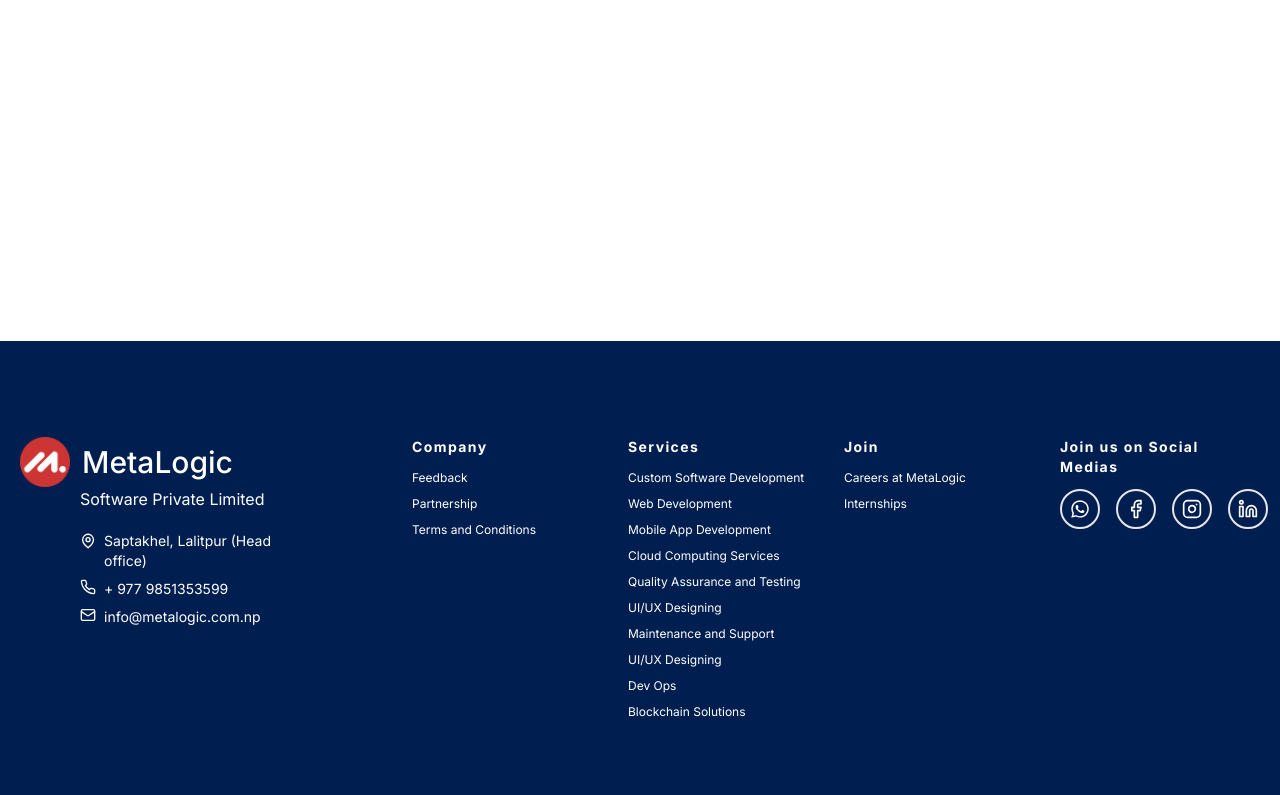
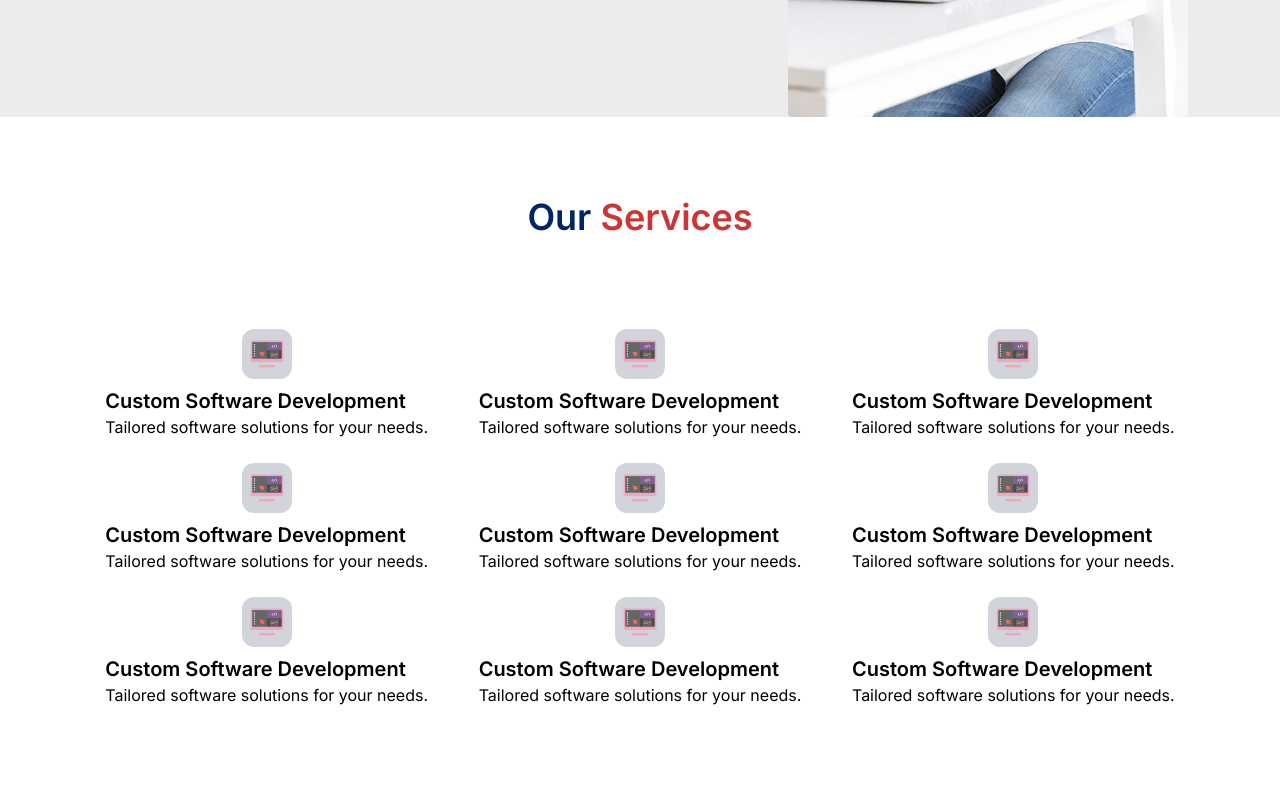
Before and after one commit to 1sudeep1/MetaLogic-Task, a Next.js app: page /services in a window 1280 px wide. Before the commit this address had no page. Shown: the part 525-1320 px from the top of the page. Built offline with nearby package versions, Linux system fonts and the light colour scheme.

Commit message:
service page done

```diff
--- /dev/null
+++ b/src/app/(Pages)/services/page.js
@@ -0,0 +1,114 @@
+import Image from 'next/image'
+import Link from 'next/link';
+import React from 'react'
+import { FaPlayCircle } from "react-icons/fa";
+
+const Services = () => {
+    return (
+        <section>
+            <div className='md:flex justify-around items-center bg-[#ECECEE]'>
+                <div className='md:order-2'>
+                    <Image className='h-[36rem] rounded mx-auto' src='/services.jpg' alt='metalogic company service banner' width={400} height={300} />
+                </div>
+                <div className='md:max-w-[40%] md:text-left text-center my-10'>
+                    <h1 className='text-5xl font-semibold mb-5 text-[#002663]'>Better <span className='text-[#CD3534]'>Services</span> <br />
+                        for our users
+                    </h1>
+                    <p>
+                        We provide a range of IT services & support. Our tailored solutions help businesses streamline operations and achieve their goals with reliable expertise.</p>
+                    <div as={Link} href='#' className='justify-center md:justify-start mt-5 pb-10 flex items-center gap-2 cursor-pointer hover:font-bold' >
+                        <FaPlayCircle className='text-3xl text-[#CD3433] animate-spin' />
+                        <p className='text-[#002663] text-sm'>Watch Video</p>
+                    </div>
+                </div>
+            </div>
+            <h1 className='text-center pt-20 text-4xl font-semibold text-[#002663]'>Our <span className='text-[#CD3534]'>Services</span></h1>
+            <div className='p-20 flex flex-wrap justify-around'>
+                <div className='flex cursor-pointer flex-col justify-center items-center gap-2 hover:bg-[#002663] p-3 hover:text-white rounded-2xl'>
+                    <div className='bg-gray-300 rounded-xl'>
+                        <Image className='p-2' src='/computer.svg' alt='software development icon' width={50} height={50} />
+                    </div>
+                    <div>
+                        <h2 className='text-xl font-semibold'>Custom Software Development</h2>
+                        <p>Tailored software solutions for your needs.</p>
+                    </div>
+                </div>
+                <div className='flex flex-col justify-center items-center gap-2 hover:bg-[#002663] p-3 hover:text-white rounded-2xl'>
+                    <div className='bg-gray-300 rounded-xl'>
+                        <Image className='p-2' src='/computer.svg' alt='software development icon' width={50} height={50} />
+                    </div>
+                    <div>
+                        <h2 className='text-xl font-semibold'>Custom Software Development</h2>
+                        <p>Tailored software solutions for your needs.</p>
+                    </div>
+                </div>
+                <div className='flex flex-col justify-center items-center gap-2 hover:bg-[#002663] p-3 hover:text-white rounded-2xl'>
+                    <div className='bg-gray-300 rounded-xl'>
+                        <Image className='p-2' src='/computer.svg' alt='software development icon' width={50} height={50} />
+                    </div>
+                    <div>
+                        <h2 className='text-xl font-semibold'>Custom Software Development</h2>
+                        <p>Tailored software solutions for your needs.</p>
+                    </div>
+                </div>
+                <div className='flex flex-col justify-center items-center gap-2 hover:bg-[#002663] p-3 hover:text-white rounded-2xl'>
+                    <div className='bg-gray-300 rounded-xl'>
+                        <Image className='p-2' src='/computer.svg' alt='software development icon' width={50} height={50} />
+                    </div>
+                    <div>
+                        <h2 className='text-xl font-semibold'>Custom Software Development</h2>
+                        <p>Tailored software solutions for your needs.</p>
+                    </div>
+                </div>
+                <div className='flex flex-col justify-center items-center gap-2 hover:bg-[#002663] p-3 hover:text-white rounded-2xl'>
+                    <div className='bg-gray-300 rounded-xl'>
+                        <Image className='p-2' src='/computer.svg' alt='software development icon' width={50} height={50} />
+                    </div>
+                    <div>
+                        <h2 className='text-xl font-semibold'>Custom Software Development</h2>
+                        <p>Tailored software solutions for your needs.</p>
+                    </div>
+                </div>
+                <div className='flex flex-col justify-center items-center gap-2 hover:bg-[#002663] p-3 hover:text-white rounded-2xl'>
+                    <div className='bg-gray-300 rounded-xl'>
+                        <Image className='p-2' src='/computer.svg' alt='software development icon' width={50} height={50} />
+                    </div>
+                    <div>
+                        <h2 className='text-xl font-semibold'>Custom Software Development</h2>
+                        <p>Tailored software solutions for your needs.</p>
+                    </div>
+                </div>
+
+                <div className='flex flex-col justify-center items-center gap-2 hover:bg-[#002663] p-3 hover:text-white rounded-2xl'>
+                    <div className='bg-gray-300 rounded-xl'>
+                        <Image className='p-2' src='/computer.svg' alt='software development icon' width={50} height={50} />
+                    </div>
+                    <div>
+                        <h2 className='text-xl font-semibold'>Custom Software Development</h2>
+                        <p>Tailored software solutions for your needs.</p>
+                    </div>
+                </div>
+                <div className='flex flex-col justify-center items-center gap-2 hover:bg-[#002663] p-3 hover:text-white rounded-2xl'>
+                    <div className='bg-gray-300 rounded-xl'>
+                        <Image className='p-2' src='/computer.svg' alt='software development icon' width={50} height={50} />
+                    </div>
+                    <div>
+                        <h2 className='text-xl font-semibold'>Custom Software Development</h2>
+                        <p>Tailored software solutions for your needs.</p>
+                    </div>
+                </div>
+                <div className='flex flex-col justify-center items-center gap-2 hover:bg-[#002663] p-3 hover:text-white rounded-2xl'>
+                    <div className='bg-gray-300 rounded-xl'>
+                        <Image className='p-2' src='/computer.svg' alt='software development icon' width={50} height={50} />
+                    </div>
+                    <div>
+                        <h2 className='text-xl font-semibold'>Custom Software Development</h2>
+                        <p>Tailored software solutions for your needs.</p>
+                    </div>
+                </div>
+            </div>
+        </section>
+    )
+}
+
+export default Services
--- a/src/app/components/navbar/page.js
+++ b/src/app/components/navbar/page.js
@@ -1,18 +1,19 @@
 'use client'
 import Image from 'next/image'
+import Link from 'next/link';
 import React from 'react'
 import { IoMenu } from "react-icons/io5";
 const Navbar = () => {
     return (
         <header className="body-font bg-[#002663] text-white">
             <div className="container mx-auto flex flex-wrap p-2 flex-row items-center">
-                <a className="flex title-font font-medium items-center text-gray-900 mb-4 md:mb-0">
+                <Link href='/' className="flex title-font font-medium items-center text-gray-900 mb-4 md:mb-0">
                     <Image src='/metalogo.png' alt='metalogic company logo' width={50} height={50} />
                     <span className="ml-3 text-3xl text-white">MetaLogic</span>
-                </a>
+                </Link>
                 <nav className="hidden ml-auto md:mr-auto lg:flex flex-wrap items-center text-base justify-center">
-                    <a className="mr-5">Home</a>
-                    <a className="mr-5">Services</a>
+                    <Link href='/' className="mr-5 cursor-pointer">Home</Link>
+                    <Link className="mr-5 cursor-pointer" href='/services'>Services</Link>
                     <a className="mr-5">Career</a>
                     <a className="mr-5">Blogs</a>
                     <a className="mr-5">About Us</a>
@@ -29,7 +30,7 @@ const Navbar = () => {
                     <div className=' flex flex-col items-center gap-3'>
                     <nav className=" flex flex-col text-center gap-3 text-[#002663]">
                         <a className="mr-5">Home</a>
-                        <a className="mr-5">Services</a>
+                        <Link className="mr-5 cursor-pointer" href='/services'>Services</Link>
                         <a className="mr-5">Career</a>
                         <a className="mr-5">Blogs</a>
                         <a className="mr-5">About Us</a>
```
Also changed, not shown: public/computer.svg (added), public/services.jpg (added).
